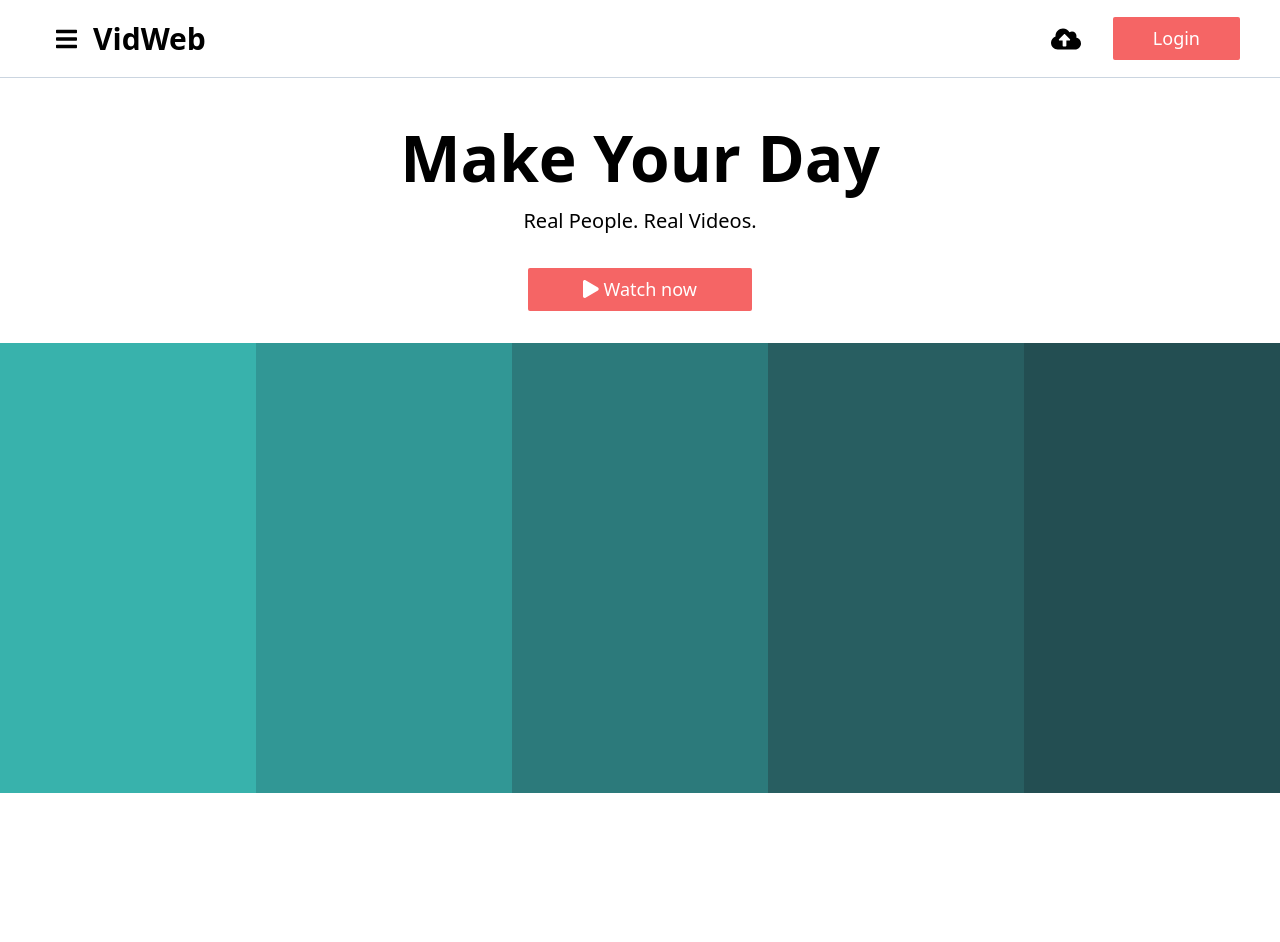
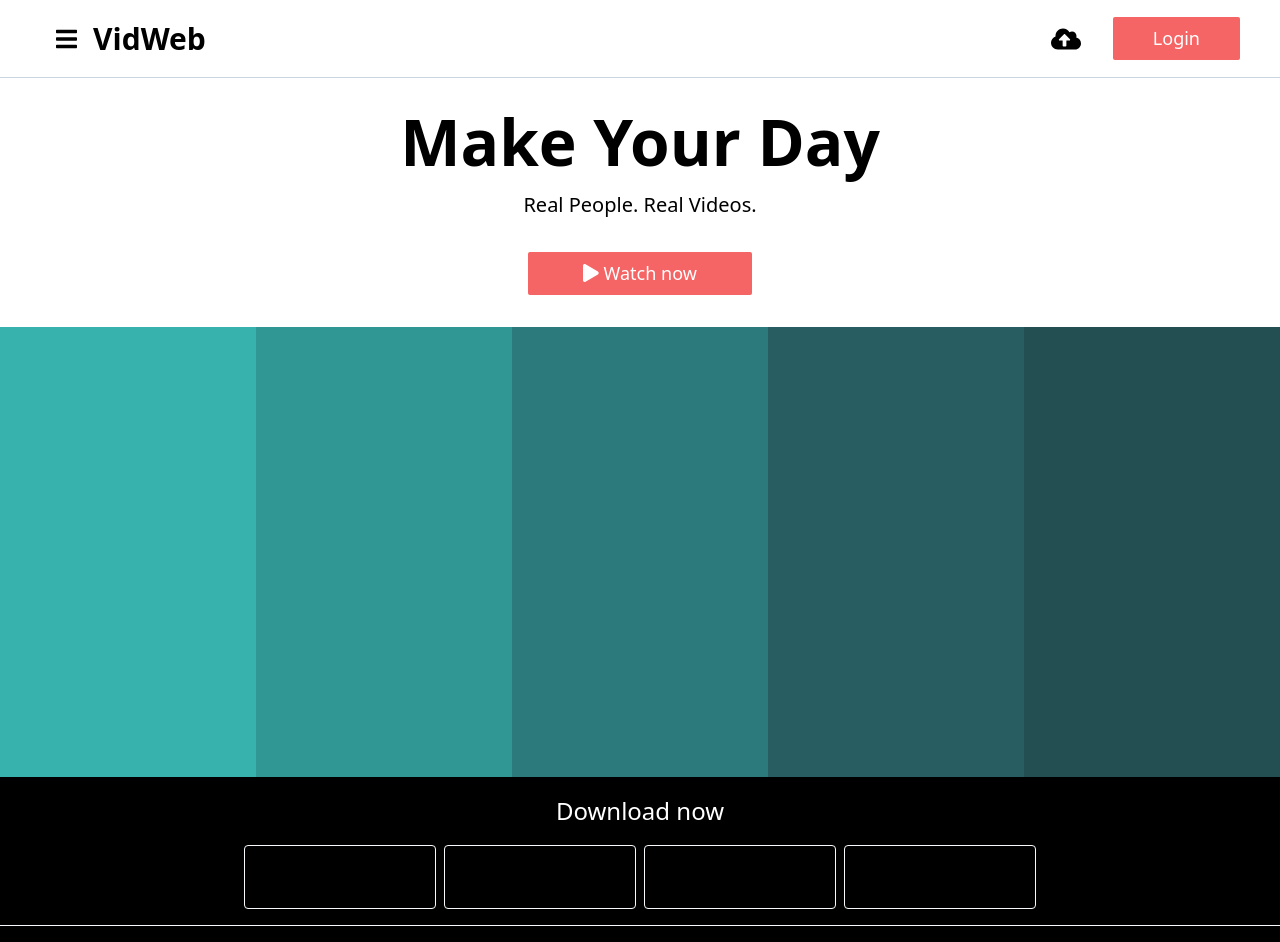
Before and after one commit to drewradcliff/video-website, a React (Vite) app: page / in a window 1280 px wide. Before the commit the page ends 809 px from the top, so only its background shows below. Built offline with nearby package versions, Linux system fonts and the light colour scheme.

Commit message:
Add footer

```diff
--- a/src/App.tsx
+++ b/src/App.tsx
@@ -1,5 +1,5 @@
 import React, { useState } from 'react';
-import { Header, Login, Banner } from "./components"
+import { Header, Login, Banner, Footer } from "./components"
 
 export default function App() {
   const [modal, setModal] = useState(false);
@@ -9,6 +9,7 @@ export default function App() {
       {modal && <Login setModal={setModal} />}
       <Header setModal={setModal} />
       <Banner />
+      <Footer />
     </>
   );
 }
--- a/src/components/Banner.tsx
+++ b/src/components/Banner.tsx
@@ -4,7 +4,7 @@ import { faPlay } from '@fortawesome/free-solid-svg-icons'
 
 export default function Banner() {
   return (
-    <div className="text-center py-4 bg-teal-500 lg:bg-white text-white lg:text-black">
+    <div className="text-center bg-teal-500 lg:bg-white text-white lg:text-black">
       <h1 className="text-4xl pt-32 lg:pt-4 lg:text-6xl font-bold">Make Your Day</h1>
       <p className="text-lg lg:text-xl">Real People. Real Videos.</p>
       <div className="w-56 my-8 mx-auto bg-red-500 text-lg text-white py-2 px-12 rounded-sm hover:bg-red-400 cursor-pointer">
--- /dev/null
+++ b/src/components/Footer.tsx
@@ -0,0 +1,17 @@
+import React from "react"
+
+export default function Footer() {
+  return (
+    <div className="bg-black py-4">
+      <div>
+        <h1 className="text-white text-center text-2xl">Download now</h1>
+        <div className="flex justify-center border-b border-solid border-gray-100 py-4">
+          <div className="border border-solid border-gray-100 rounded bg-black w-48 h-16 mx-1"></div>
+          <div className="border border-solid border-gray-100 rounded bg-black w-48 h-16 mx-1"></div>
+          <div className="border border-solid border-gray-100 rounded bg-black w-48 h-16 mx-1"></div>
+          <div className="border border-solid border-gray-100 rounded bg-black w-48 h-16 mx-1"></div>
+        </div>
+      </div>
+    </div>
+  )
+}
--- a/src/components/index.tsx
+++ b/src/components/index.tsx
@@ -1,3 +1,4 @@
 export { default as Header } from "./Header"
 export { default as Login } from "./Login"
 export { default as Banner } from "./Banner"
+export { default as Footer } from "./Footer"
--- a/tailwind.config.js
+++ b/tailwind.config.js
@@ -5,14 +5,12 @@ module.exports = {
   },
   purge: [],
   theme: {
-    inset: {
-      '1/2': '50%',
+    extend: {
+      height: {
+        lg: "450px",
+      },
     },
-    height: {
-      lg: '450px',
-    },
-    extend: {},
   },
   variants: {},
   plugins: [],
-}
+};
```
